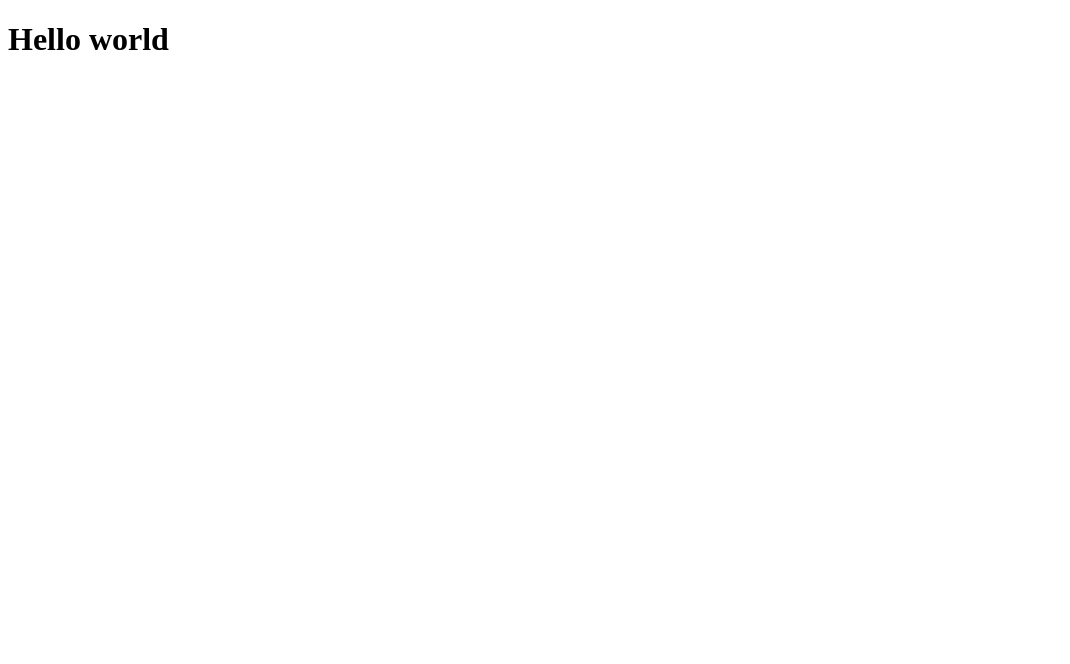
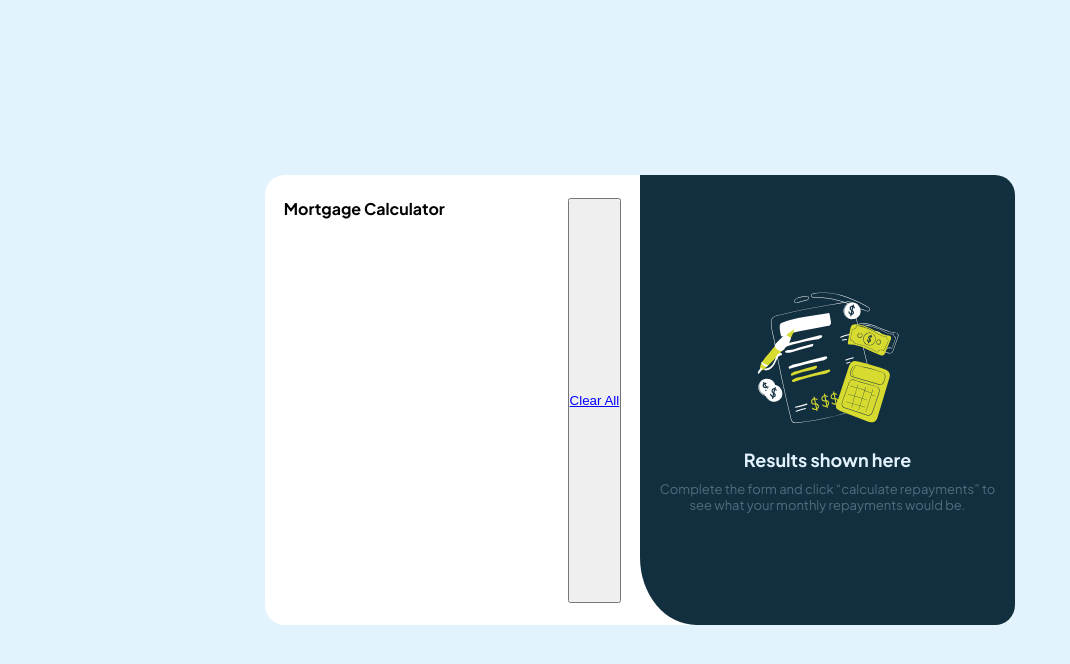
Before and after one commit to TornikeTt/Mortgage-repayment-calculator, a React (Vite) app: page / in a window 1280 px wide. Shown: the top 664 px of the page, without its empty margins (0-1070 px from the left). Built offline with nearby package versions, Linux system fonts and the light colour scheme.

Commit message:
Add basic left and right sections to the main tag

```diff
--- a/src/App.jsx
+++ b/src/App.jsx
@@ -1,7 +1,16 @@
-import { useState } from "react";
+import "./App.scss";
+import Leftside from "./Components/Leftside/Leftside";
+import Rightside from "./Components/Rightside/Rightside";
 
 function App() {
-    return <h1> Hello world</h1>;
+    return (
+        <div className="container">
+            <main>
+                <Leftside />
+                <Rightside />
+            </main>
+        </div>
+    );
 }
 
 export default App;
--- /dev/null
+++ b/src/App.scss
@@ -0,0 +1,52 @@
+* {
+    padding: 0px;
+    margin: 0px;
+    box-sizing: border-box;
+}
+
+.container {
+    width: 100%;
+    height: 100vh;
+    background-color: hsl(202, 86%, 94%);
+
+    display: flex;
+    justify-content: center;
+    align-items: center;
+
+    font-family: "Plus Jakarta Sans", sans-serif;
+}
+
+main {
+    width: min(90%, 750px);
+    height: min(95%, 450px);
+    background-color: hsl(0, 0%, 100%);
+
+    border-radius: 20px;
+    overflow: hidden;
+
+    display: flex;
+}
+
+@media (max-width: 600px) {
+    main {
+        width: min(100%, 375px);
+        height: 95%;
+
+        display: flex;
+        flex-direction: column;
+        border-radius: 0;
+    }
+
+    .leftSide {
+        width: 100%;
+        height: 55%;
+    }
+
+    .rightSide {
+        width: 100%;
+        height: 45%;
+
+        background-color: hsl(202, 55%, 16%);
+        border-bottom-left-radius: 0;
+    }
+}
--- /dev/null
+++ b/src/Components/Leftside/Leftside.jsx
@@ -0,0 +1,19 @@
+import calculator from "../../assets/images/icon-calculator.svg";
+import "./Leftside.scss";
+
+function Leftside() {
+    return (
+        <div className="leftSide">
+            <div className="calculator-wrapper">
+                <div className="calculator-header">
+                    <h1 className="calculator-title">Mortgage Calculator</h1>
+                    <button>
+                        <p className="clear-button">Clear All</p>
+                    </button>
+                </div>
+            </div>
+        </div>
+    );
+}
+
+export default Leftside;
--- /dev/null
+++ b/src/Components/Leftside/Leftside.scss
@@ -0,0 +1,29 @@
+.leftSide {
+    width: 50%;
+    height: 100%;
+    display: flex;
+    justify-content: center;
+    align-items: center;
+
+    .calculator-wrapper {
+        width: 90%;
+        height: 90%;
+
+        display: flex;
+
+        .calculator-header {
+            width: 100%;
+            display: flex;
+            justify-content: space-between;
+
+            .calculator-title {
+                font-size: 16px;
+            }
+
+            .clear-button {
+                color: blue;
+                text-decoration-line: underline;
+            }
+        }
+    }
+}
--- /dev/null
+++ b/src/Components/Rightside/Rightside.jsx
@@ -0,0 +1,23 @@
+import illustrantionEmpty from "../../assets/images/illustration-empty.svg";
+import "./Rightside.scss";
+
+function Rightside() {
+    return (
+        <div className="rightSide">
+            <div className="results-container">
+                <img
+                    src={illustrantionEmpty}
+                    alt="calculator icon"
+                    className="results-icon"
+                />
+                <h1 className="results-title">Results shown here</h1>
+                <p className="results-description">
+                    Complete the form and click “calculate repayments” to see
+                    what your monthly repayments would be.
+                </p>
+            </div>
+        </div>
+    );
+}
+
+export default Rightside;
--- /dev/null
+++ b/src/Components/Rightside/Rightside.scss
@@ -0,0 +1,33 @@
+.rightSide {
+    width: 50%;
+    height: 100%;
+
+    background-color: hsl(202, 55%, 16%);
+    border-bottom-left-radius: 15%;
+
+    .results-container {
+        width: 100%;
+        height: 100%;
+        display: flex;
+        flex-direction: column;
+        justify-content: center;
+        align-items: center;
+        gap: 10px;
+
+        .results-icon {
+            width: 150px;
+        }
+
+        .results-title {
+            font-size: 18px;
+            color: hsl(202, 86%, 94%);
+        }
+
+        .results-description {
+            color: hsl(200, 24%, 40%);
+            text-align: center;
+            font-size: 13px;
+            width: 95%;
+        }
+    }
+}
```
